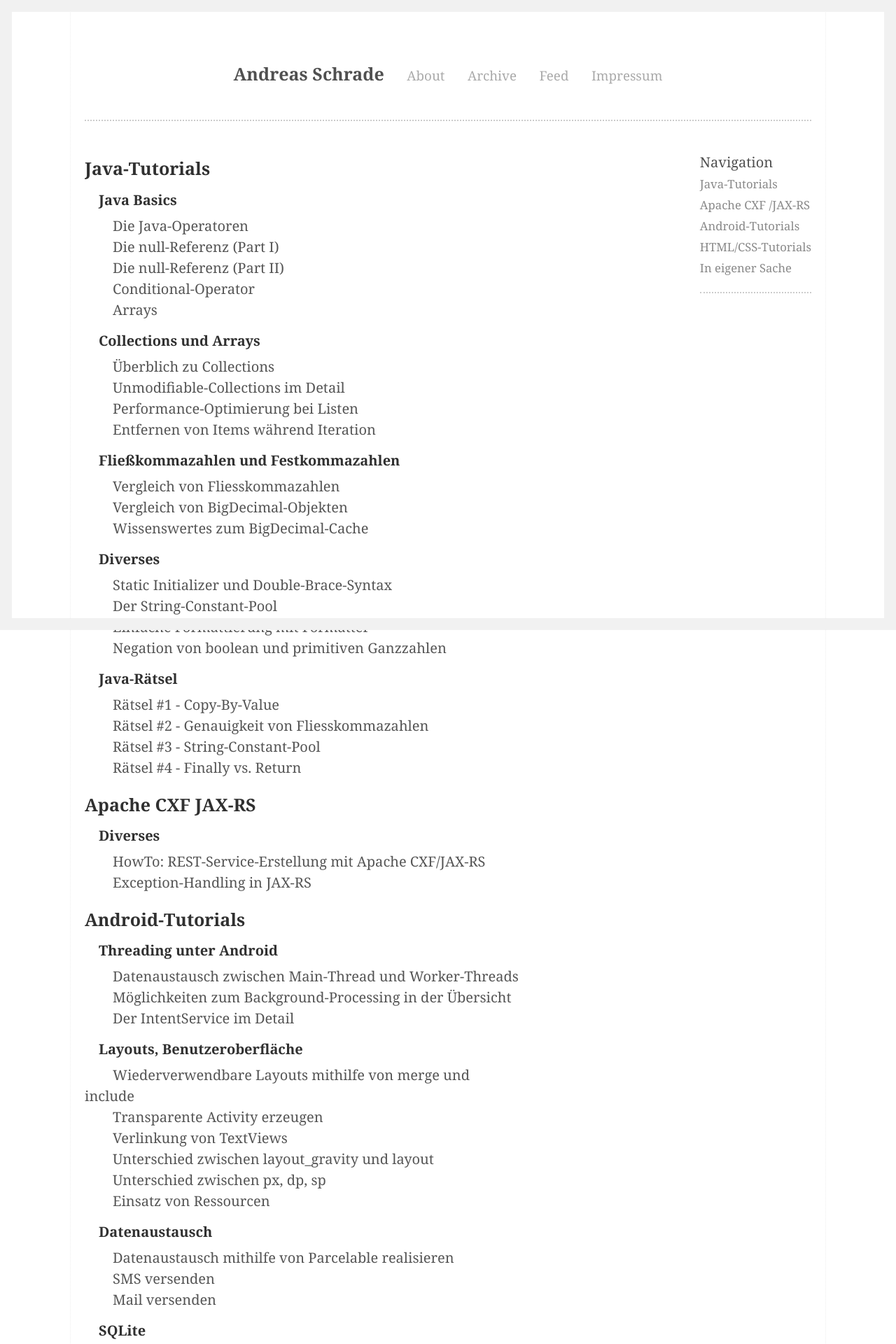
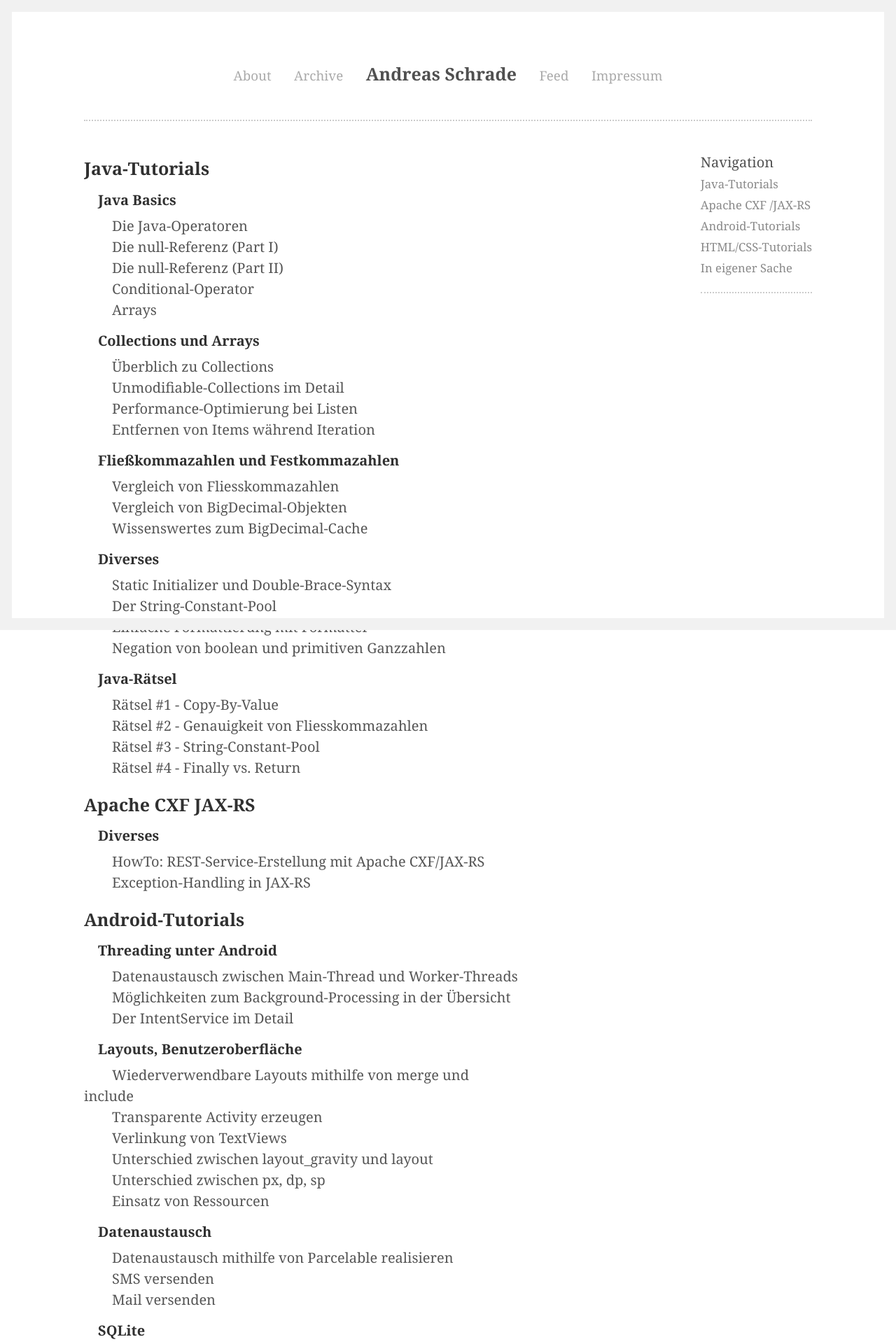
Before and after one commit to andreasschrade/andreasschrade.github.com, a Jekyll site: the page built from index.html, in a window 1280 px wide. Shown: the top 1920 px of the page at 70% size. Built offline with Jekyll 4.4.1, drawn with Linux system fonts in a browser that asks for light colours; Markdown is read by kramdown in place of the engine named in the settings; the list of posts is cut into pages by our own code.

Commit message:
some little design fixes

```diff
--- a/_layouts/default.html
+++ b/_layouts/default.html
@@ -15,11 +15,18 @@
     <div class="container content">
       <div class="masthead">
         <h3 class="masthead-title">
-          <a href="{{ site.baseurl }}" title="Home">{{ site.title }}</a>
-          {% for page in site.pages_list %}
+          <small><a href="/about">About</a></small>
+
             &nbsp;&nbsp;&nbsp;
-            <small><a href="{{ page[1]  }}">{{ page[0] }}</a></small>
-          {% endfor %}
+            <small><a href="/archive">Archive</a></small>
+             &nbsp;&nbsp;&nbsp;
+             <a href="/" title="Home">Andreas Schrade</a>
+
+            &nbsp;&nbsp;&nbsp;
+            <small><a href="/atom.xml">Feed</a></small>
+
+            &nbsp;&nbsp;&nbsp;
+            <small><a href="/impressum">Impressum</a></small>
         </h3>
       </div>
       <div class="masthead dotted">
--- a/index.html
+++ b/index.html
@@ -48,10 +48,7 @@
 
 }
 
-.container {
-border-left: 1px dotted #efefef;
-border-right: 1px dotted #efefef;
-}
+
 </style>
 <script src="jquery.js"></script>
 	<script src="jquery.stickem.js"></script>
```
Also changed, not shown: assets/swirl-top.jpg (added).
